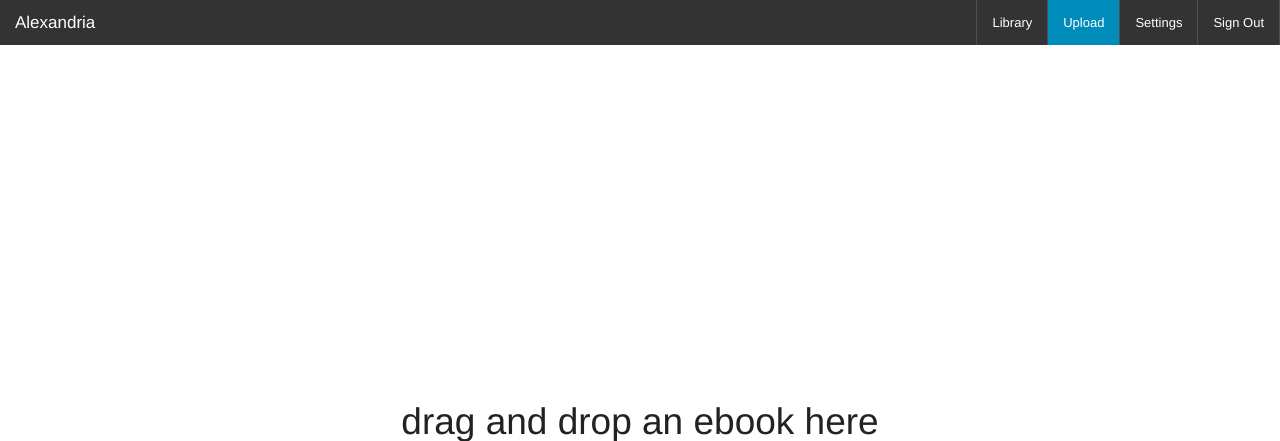
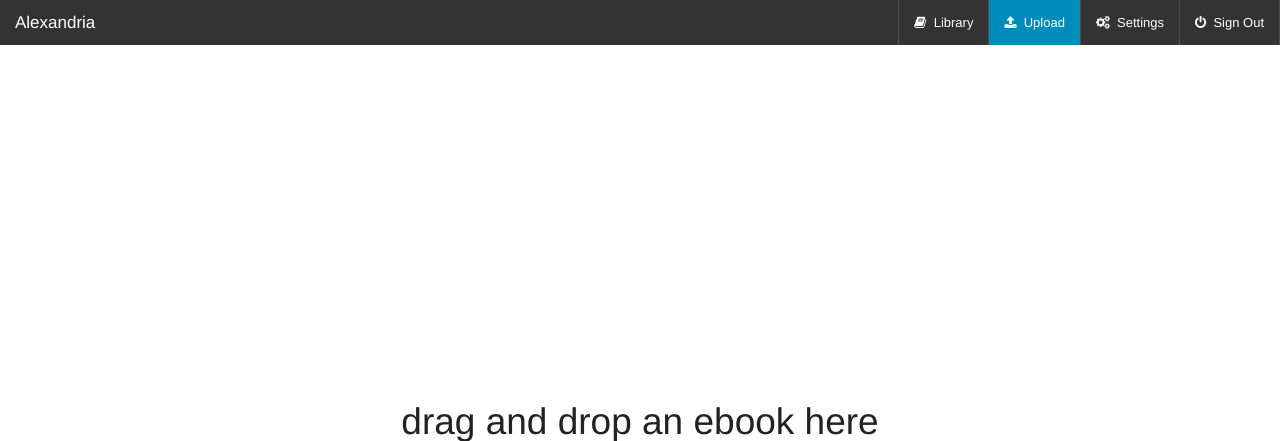
Before and after one commit to citruspi/Alexandria, a Flask app: page /upload in a window 1280 px wide. Shown: the top 441 px of the page. Run offline with Flask 2, Linux system fonts and the light colour scheme; parts of the project's set-up code (start-up, migrations or seed data) failed here and were passed over; some libraries are stand-ins or nearby versions.

Commit message:
Added icons to menu items via Font Awesome

```diff
--- a/templates/base.html
+++ b/templates/base.html
@@ -8,6 +8,7 @@
         <link rel="stylesheet" href="/static/css/foundation.min.css" />
         <link rel="stylesheet" href="/static/css/jquery.growl.css" />
         <script src="/static/js/vendor/modernizr.js"></script>
+        <link href="//netdna.bootstrapcdn.com/font-awesome/4.0.3/css/font-awesome.css" rel="stylesheet">
     </head>
 
     <body>
@@ -23,13 +24,13 @@
             <section class="top-bar-section">
                 <ul class="right">
                     <li class="divider"></li>
-                    <li><a href="#">Library</a></li>
+                    <li><a href="#"> <i class="fa fa-book"></i> &nbsp;Library</a></li>
                     <li class="divider"></li>
-                    <li id="upload_menu"><a href="#">Upload</a></li>
+                    <li id="upload_menu"><a href="#"> <i class="fa fa-upload"></i> &nbsp;Upload</a></li>
                     <li class="divider"></li>
-                    <li><a href="#">Settings</a></li>
+                    <li><a href="#"> <i class="fa fa-cogs"></i> &nbsp;Settings</a></li>
                     <li class="divider"></li>
-                    <li><a href="#">Sign Out</a></li>
+                    <li><a href="#"> <i class="fa fa-power-off"></i> &nbsp;Sign Out</a></li>
                     <li class="divider"></li>
                 </ul>
             </section>
```
